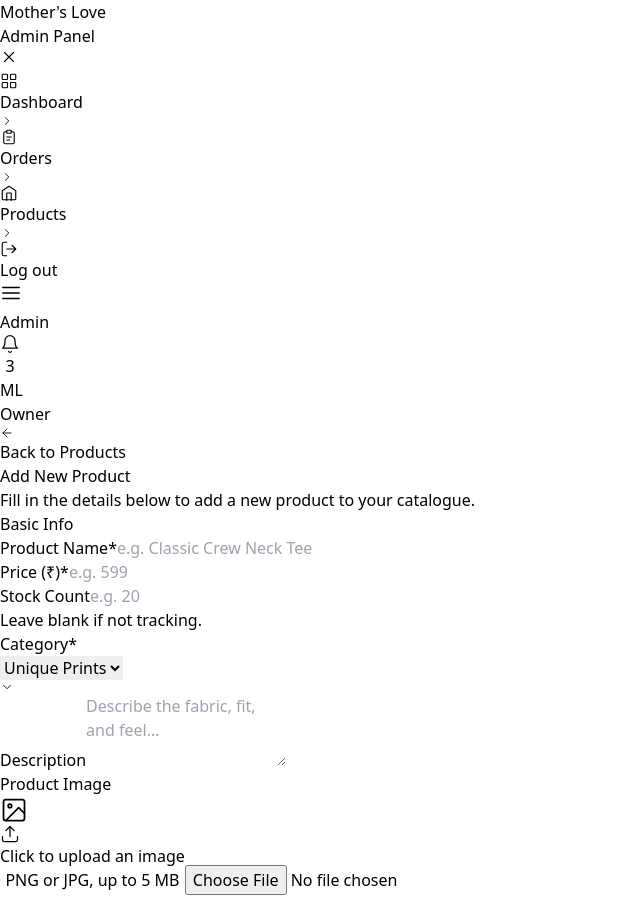
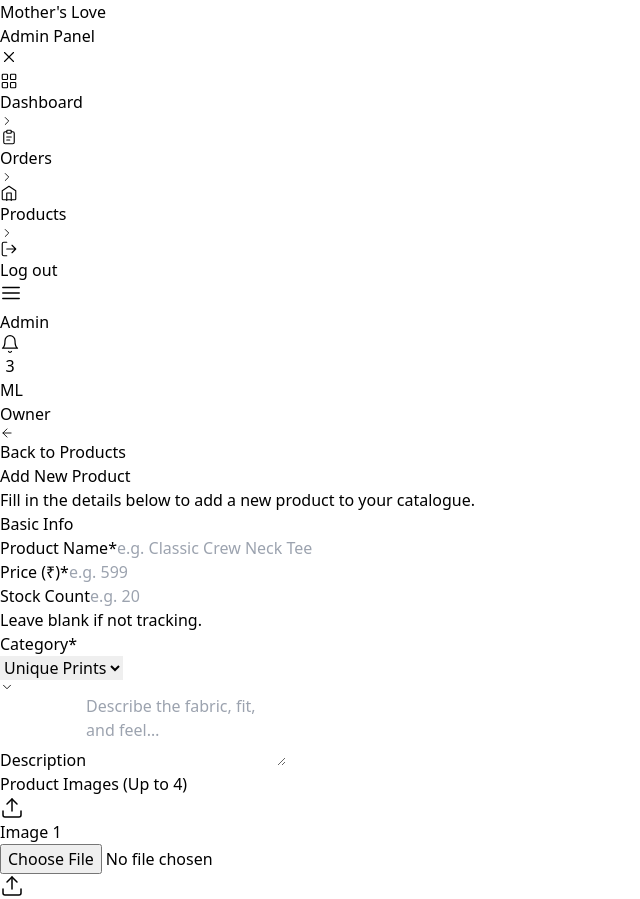
Before and after one commit to Trivo121/Motherslove, a React (Vite) app in the folder client/: page /admin/products/new in a window 1280 px wide. Shown: the top 899 px of the page, without its empty margins (0-640 px from the left). Built offline with nearby package versions, Linux system fonts and the light colour scheme; no server answers.

Commit message:
feat: support up to 4 images per product

```diff
--- a/client/src/pages/Admin/AdminDashboard.jsx
+++ b/client/src/pages/Admin/AdminDashboard.jsx
@@ -197,7 +197,7 @@ export default function AdminDashboard() {
             {/* Greeting */}
             <div>
                 <p className="font-avenir text-xs text-[#737373] uppercase tracking-widest mb-1">{today}</p>
-                <h2 className="font-poppins text-2xl font-light text-[#2D3329]">Good morning, Owner 👋</h2>
+                <h2 className="font-poppins text-2xl font-light text-[#2D3329]">Hello, Sunnu....</h2>
             </div>
 
             {/* Stat grid */}
--- a/client/src/pages/Admin/ProductForm.jsx
+++ b/client/src/pages/Admin/ProductForm.jsx
@@ -125,7 +125,7 @@ export default function AdminProductForm() {
 
     const EMPTY_FORM = {
         name: '', price: '', description: '',
-        sizes: [], imagePreview: null,
+        sizes: [], imagePreviews: [null, null, null, null],
         published: true, tags: [], stock: '',
         category: 'unique',
     };
@@ -136,7 +136,7 @@ export default function AdminProductForm() {
     const [success, setSuccess] = useState(false);
     const [notFound, setNotFound] = useState(false);
 
-    const [imageFile, setImageFile] = useState(null);
+    const [imageFiles, setImageFiles] = useState([null, null, null, null]);
 
     /* Populate form when editing */
     useEffect(() => {
@@ -155,7 +155,9 @@ export default function AdminProductForm() {
                     price: String(product.price),
                     description: product.description || '',
                     sizes: product.sizes || [],
-                    imagePreview: product.image_url || null,
+                    imagePreviews: (product.image_urls && product.image_urls.length > 0) ?
+                        [...product.image_urls, ...Array(4 - product.image_urls.length).fill(null)].slice(0, 4) :
+                        [product.image_url || null, null, null, null],
                     published: product.published,
                     tags: product.tags || [],
                     stock: String(product.stock),
@@ -193,13 +195,38 @@ export default function AdminProductForm() {
         );
     }
 
-    function handleImageChange(e) {
+    function handleImageChange(index, e) {
         const file = e.target.files?.[0];
         if (!file) return;
-        setImageFile(file);
+
+        setImageFiles(prev => {
+            const newFiles = [...prev];
+            newFiles[index] = file;
+            return newFiles;
+        });
+
         const reader = new FileReader();
-        reader.onload = (ev) => set('imagePreview', ev.target.result);
+        reader.onload = (ev) => {
+            setForm(prev => {
+                const newPreviews = [...prev.imagePreviews];
+                newPreviews[index] = ev.target.result;
+                return { ...prev, imagePreviews: newPreviews };
+            });
+        };
         reader.readAsDataURL(file);
+    }
+
+    function removeImage(index) {
+        setImageFiles(prev => {
+            const newFiles = [...prev];
+            newFiles[index] = null;
+            return newFiles;
+        });
+        setForm(prev => {
+            const newPreviews = [...prev.imagePreviews];
+            newPreviews[index] = null;
+            return { ...prev, imagePreviews: newPreviews };
+        });
     }
 
     function validate() {
@@ -217,15 +244,20 @@ export default function AdminProductForm() {
 
         setSaving(true);
         try {
-            let imageUrl = form.imagePreview;
-            if (imageFile) {
-                const uploadedUrl = await uploadToImageKit(imageFile);
-                if (!uploadedUrl) {
+            let imageUrls = [...form.imagePreviews];
+            for (let i = 0; i < 4; i++) {
+                if (imageFiles[i]) {
+                    const uploadedUrl = await uploadToImageKit(imageFiles[i]);
+                    if (uploadedUrl) {
+                        imageUrls[i] = uploadedUrl;
+                    } else {
                         setSaving(false);
                         return;
                     }
-                imageUrl = uploadedUrl;
                 }
+            }
+            // Filter out nulls for backend array
+            const validImageUrls = imageUrls.filter(url => url !== null);
 
             const payload = {
                 name: form.name,
@@ -234,7 +266,8 @@ export default function AdminProductForm() {
                 stock: Number(form.stock || 0),
                 category: form.category,
                 published: form.published,
-                image_url: imageUrl,
+                image_url: validImageUrls.length > 0 ? validImageUrls[0] : null,
+                image_urls: validImageUrls,
                 sizes: form.sizes,
                 tags: form.tags,
             };
@@ -377,57 +410,50 @@ export default function AdminProductForm() {
                 </FormSection>
 
                 {/* ─── Image ─── */}
-                <FormSection title="Product Image">
-                    <div className="flex flex-col sm:flex-row gap-5 items-start">
-                        {/* Preview */}
-                        <div className="w-32 h-32 shrink-0 border border-[#2D3329]/15 bg-[#F8F7F5] flex items-center justify-center overflow-hidden">
-                            {form.imagePreview ? (
+                <FormSection title="Product Images (Up to 4)">
+                    <div className="grid grid-cols-2 sm:grid-cols-4 gap-4">
+                        {[0, 1, 2, 3].map((index) => (
+                            <div key={index} className="flex flex-col gap-2">
+                                <label className="w-full aspect-square border border-[#2D3329]/15 bg-[#F8F7F5] flex flex-col items-center justify-center overflow-hidden cursor-pointer hover:border-[#A96142] transition-colors relative group">
+                                    {form.imagePreviews[index] ? (
+                                        <>
                                             <img
-                                    src={form.imagePreview}
-                                    alt="Preview"
+                                                src={form.imagePreviews[index]}
+                                                alt={`Preview ${index + 1}`}
                                                 className="w-full h-full object-cover"
                                             />
+                                            <div className="absolute inset-0 bg-black/40 opacity-0 group-hover:opacity-100 transition-opacity flex items-center justify-center">
+                                                <UploadIcon size={24} className="text-white" />
+                                            </div>
+                                        </>
                                     ) : (
-                                <ImagePlaceholderIcon size={28} className="text-[#2D3329]/20" />
+                                        <div className="flex flex-col items-center text-[#737373] group-hover:text-[#A96142] transition-colors">
+                                            <UploadIcon size={24} className="mb-2" />
+                                            <span className="font-avenir text-xs">Image {index + 1}</span>
+                                        </div>
                                     )}
-                        </div>
-
-                        {/* Upload zone */}
-                        <div className="flex-1 w-full space-y-3">
+                                    <input
+                                        type="file"
+                                        accept="image/*"
+                                        onChange={(e) => handleImageChange(index, e)}
+                                        className="hidden"
+                                    />
+                                </label>
+                                {form.imagePreviews[index] && (
                                     <button
                                         type="button"
-                                onClick={() => fileRef.current?.click()}
-                                className="w-full border border-dashed border-[#2D3329]/20 py-8 flex flex-col items-center gap-2 hover:border-[#A96142] hover:bg-[#FDF6F3] transition-colors"
+                                        onClick={() => removeImage(index)}
+                                        className="flex items-center justify-center gap-1.5 font-avenir text-xs text-red-500 hover:text-red-700 transition-colors"
                                     >
-                                <UploadIcon size={20} className="text-[#737373]" />
-                                <p className="font-avenir text-sm text-[#737373]">
-                                    Click to upload an image
-                                </p>
-                                <p className="font-avenir text-xs text-[#737373]/60">
-                                    PNG or JPG, up to 5 MB
-                                </p>
-                            </button>
-
-                            <input
-                                ref={fileRef}
-                                type="file"
-                                accept="image/*"
-                                onChange={handleImageChange}
-                                className="hidden"
-                            />
-
-                            {form.imagePreview && (
-                                <button
-                                    type="button"
-                                    onClick={() => set('imagePreview', null)}
-                                    className="flex items-center gap-1.5 font-avenir text-xs text-red-500 hover:text-red-700 transition-colors"
-                                >
-                                    <XIcon size={12} />
-                                    Remove image
+                                        <XIcon size={12} /> Remove
                                     </button>
                                 )}
                             </div>
+                        ))}
                     </div>
+                    <p className="font-avenir text-xs text-[#737373]/60 mt-2">
+                        First image will be used as the primary thumbnail. PNG or JPG, up to 5 MB per image.
+                    </p>
                 </FormSection>
 
                 {/* ─── Sizes ─── */}
--- a/client/src/pages/ProductDetail.jsx
+++ b/client/src/pages/ProductDetail.jsx
@@ -143,8 +143,8 @@ export default function ProductPage() {
         return <div className="min-h-screen bg-white flex items-center justify-center">Product not found</div>;
     }
 
-    const images = product.images?.length
-        ? product.images
+    const images = (product.image_urls && product.image_urls.length > 0)
+        ? [...product.image_urls, ...Array(4 - product.image_urls.length).fill(null)].slice(0, 4)
         : [product.img, null, null, null];
 
     const currentIndex = allProducts.findIndex(p => p.id === product.id);
@@ -314,7 +314,7 @@ export default function ProductPage() {
                             <p><span className="text-[#2D3329]">Material:</span> {product.material}</p>
                         </Accordion>
                         <Accordion title="Return &amp; Refund Policy">
-                            <p>We accept returns within 14 days of delivery for unused, unwashed items in their original packaging. Sale items are final sale. To start a return, email <span className="text-[#A96142]">hello@motherslove.in</span> with your order number.</p>
+                            <p>We accept returns within 14 days of delivery for unused, unwashed items in their original packaging. Sale items are final sale. To start a return, email <span className="text-[#A96142]">sunnusunnu649@gmail.com</span> with your order number.</p>
                         </Accordion>
                         <Accordion title="Shipping Info">
                             <ul className="space-y-1 list-none">
```
Also changed, not shown: 2 other files (tests, documents, lock files or other folders). Lines whose indentation alone changed are shown as unchanged.
